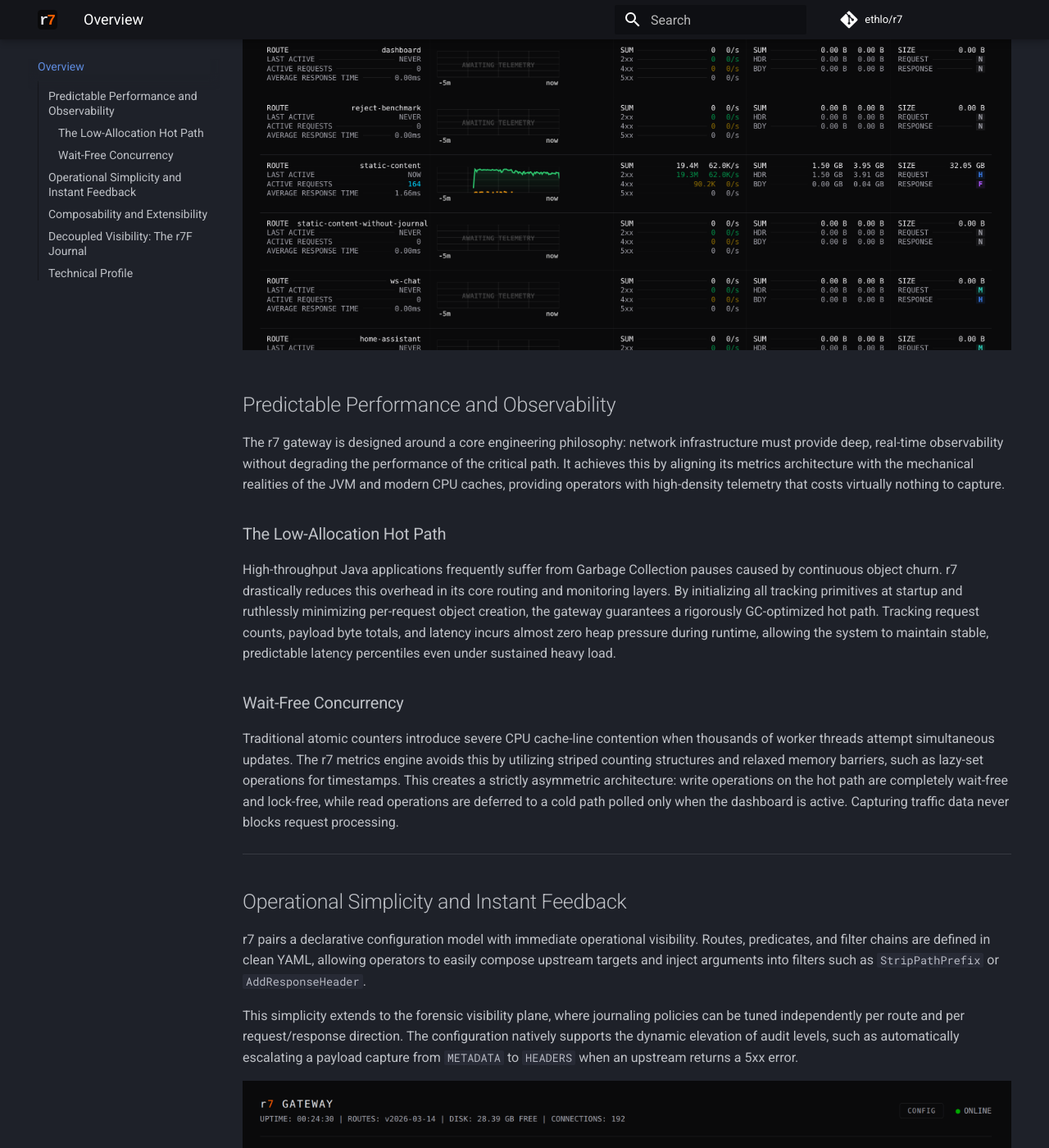
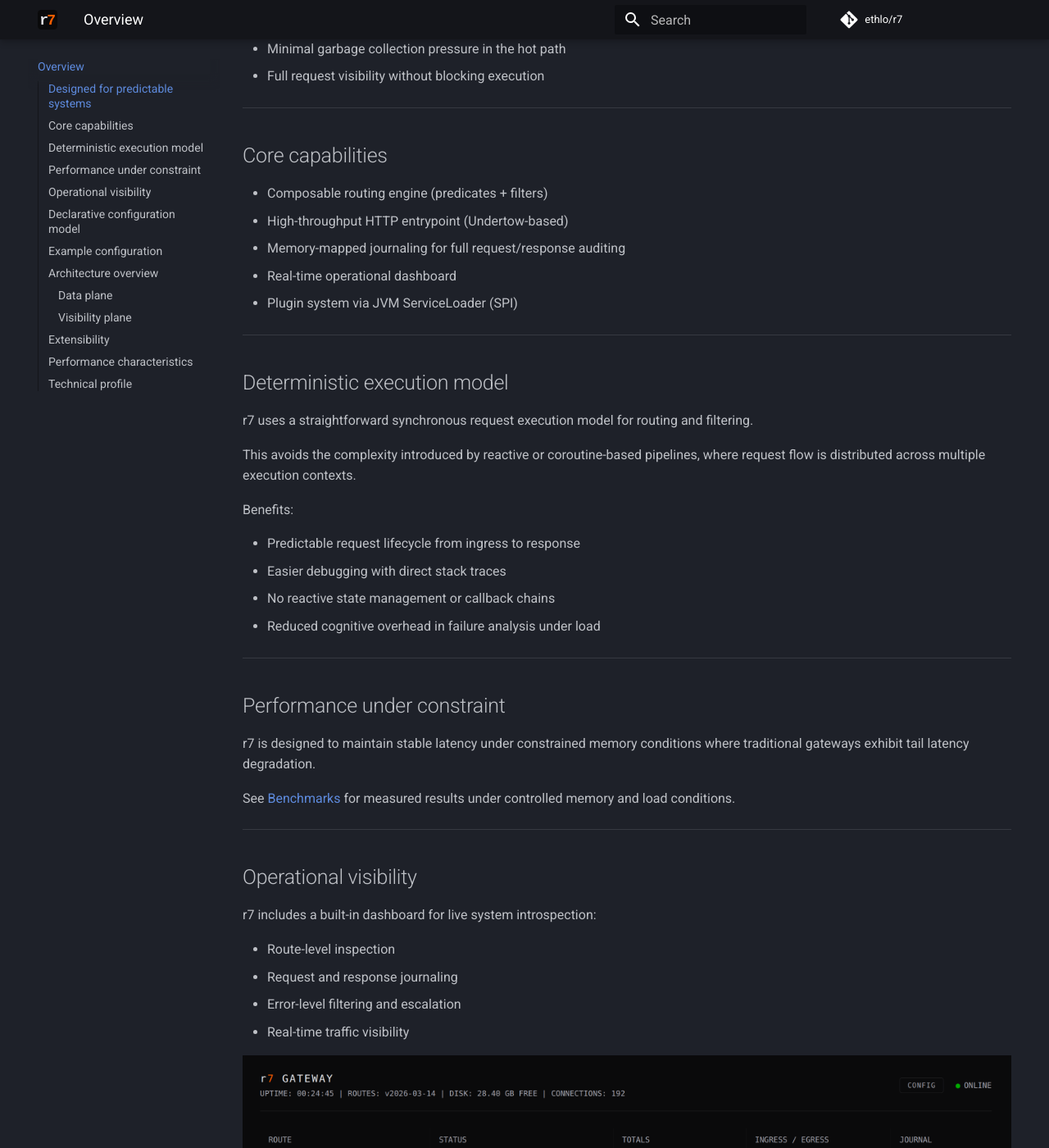
Before and after one commit to ethlo/r7, an MkDocs documentation site: the page built from docs/index.md, in a window 1280 px wide and 1400 px high, scrolled down 525 px. Shown: the whole window at 82% size. Built offline with MkDocs 1.6.1 and Material for MkDocs 9.7.7, drawn with Linux system fonts in a browser that asks for light colours; comment, search, counter and statistics services are not loaded; some of the changed text lies outside the part shown.

Commit message:
Update docs

`````diff
--- a/docs/index.md
+++ b/docs/index.md
@@ -1,106 +1,145 @@
 # r7 Gateway
 
-**A focused, high-performance JVM gateway built for predictable throughput and low-impact visibility.**
+A high-performance JVM gateway for routing, filtering, and observability with a deterministic execution model and minimal runtime overhead.
 
-r7 is designed for stacks where throughput, observability, and control matter. It provides a clean separation between stable APIs, a composable routing engine, high-throughput memory-mapped journaling, and an Undertow-based HTTP entrypoint. The system is intentionally narrow in scope: evaluate requests, apply predicates and filters, route efficiently, and optionally audit.
-
-![r7 Dashboard Snapshot](assets/overview.png)
----
-
-## Predictable Performance and Observability
-
-The r7 gateway is designed around a core engineering philosophy: network infrastructure must provide deep, real-time observability without degrading the performance of the critical path. It achieves this by aligning its metrics architecture with the mechanical realities of the JVM and modern CPU caches, providing operators with high-density telemetry that costs virtually nothing to capture.
-
-### The Low-Allocation Hot Path
-
-High-throughput Java applications frequently suffer from Garbage Collection pauses caused by continuous object churn. r7 drastically reduces this overhead in its core routing and monitoring layers. By initializing all tracking primitives at startup and ruthlessly minimizing per-request object creation, the gateway guarantees a rigorously GC-optimized hot path. Tracking request counts, payload byte totals, and latency incurs almost zero heap pressure during runtime, allowing the system to maintain stable, predictable latency percentiles even under sustained heavy load.
-
-### Wait-Free Concurrency
-
-Traditional atomic counters introduce severe CPU cache-line contention when thousands of worker threads attempt simultaneous updates. The r7 metrics engine avoids this by utilizing striped counting structures and relaxed memory barriers, such as lazy-set operations for timestamps. This creates a strictly asymmetric architecture: write operations on the hot path are completely wait-free and lock-free, while read operations are deferred to a cold path polled only when the dashboard is active. Capturing traffic data never blocks request processing.
+r7 sits between services and traffic sources, providing a stable and predictable execution layer for HTTP request handling, routing, and auditing.
 
 ---
 
-## Operational Simplicity and Instant Feedback
+## Designed for predictable systems
 
-r7 pairs a declarative configuration model with immediate operational visibility. Routes, predicates, and filter chains are defined in clean YAML, allowing operators to easily compose upstream targets and inject arguments into filters such as `StripPathPrefix` or `AddResponseHeader`.
+r7 is built for environments where performance consistency matters more than peak benchmarks:
 
-This simplicity extends to the forensic visibility plane, where journaling policies can be tuned independently per route and per request/response direction. The configuration natively supports the dynamic elevation of audit levels, such as automatically escalating a payload capture from `METADATA` to `HEADERS` when an upstream returns a 5xx error.
+- Stable low-latency request processing under load
+- Predictable behavior under memory constraints
+- Minimal garbage collection pressure in the hot path
+- Full request visibility without blocking execution
 
-![r7 Dashboard route view](assets/route_view.png)
+---
 
-**Example Configuration:**
+## Core capabilities
+
+- Composable routing engine (predicates + filters)
+- High-throughput HTTP entrypoint (Undertow-based)
+- Memory-mapped journaling for full request/response auditing
+- Real-time operational dashboard
+- Plugin system via JVM ServiceLoader (SPI)
+
+---
+
+## Deterministic execution model
+
+r7 uses a straightforward synchronous request execution model for routing and filtering.
+
+This avoids the complexity introduced by reactive or coroutine-based pipelines, where request flow is distributed across multiple execution contexts.
+
+Benefits:
+
+- Predictable request lifecycle from ingress to response
+- Easier debugging with direct stack traces
+- No reactive state management or callback chains
+- Reduced cognitive overhead in failure analysis under load
+
+---
+
+## Performance under constraint
+
+r7 is designed to maintain stable latency under constrained memory conditions where traditional gateways exhibit tail latency degradation.
+
+See [Benchmarks](/benchmarks) for measured results under controlled memory and load conditions.
+
+---
+
+## Operational visibility
+
+r7 includes a built-in dashboard for live system introspection:
+
+- Route-level inspection
+- Request and response journaling
+- Error-level filtering and escalation
+- Real-time traffic visibility
+
+![r7 Dashboard Snapshot](assets/overview.png)
+
+---
+
+## Declarative configuration model
+
+r7 is fully configured using a simple, self-documenting YAML model.
+
+Routes, predicates, filters, and journaling behavior are defined declaratively and evaluated consistently at runtime without hidden conventions or external orchestration systems.
+
+This allows:
+
+- Fast onboarding without framework-specific knowledge
+- Explicit routing behavior that is easy to reason about
+- Configuration that can be reviewed, versioned, and audited like code
+- No runtime DSLs or embedded scripting required
+
+---
+
+## Example configuration
 
 ```yaml
 routes:
   - id: static-content
     match:
-      - not:
-          - PathStartsWith:
-              prefix: /hello
-      - or:
-          - Method:
-              include:
-                - GET
-                - POST
-          - RemoteAddr:
-              source: 192.168.1/24
+      - Method:
+          include: [GET, POST]
     upstream:
       targets:
         - url: http://localhost:1111
     filters:
-      - RequireAuthorizationHeader
+      - CorrelationIdHeader
       - RateLimiter:
           capacity: 50000
-          refill_tokens: 100000
           refill_period: PT1s
-      - CircuitBreaker:
-          failure_threshold: 10
-          cooldown_period: PT15s
-      - CorrelationIdHeader
     journal:
       request:
         level: HEADERS
-        status_overrides:
-          401,403: HEADERS
-          429: METADATA
-          5xx: HEADERS
       response:
         level: FULL
-```
+````
 
-In production, the companion real-time dashboard translates this static configuration into a live operational instrument. Engineers can instantly inspect active route parameters, monitor the exact I/O cost of their configured journaling policies, and detect upstream degradation through tactical, color-coded error highlighting. This design ensures a tight, frictionless feedback loop between defining a route and observing its real-world behavior.
+![r7 Dashboard Snapshot - route view](assets/route_view.png)
 
 ---
 
-## Composability and Extensibility
+## Architecture overview
 
-Routing in r7 is built from small, testable building blocks: `GatewayPredicate` and `GatewayFilter`. Predicates act as simple boolean tests against a request, while filters can mutate or enrich request attributes.
+r7 separates execution into two planes:
 
-r7 stays on the JVM intentionally. Predicates and filters can be provided via Java’s `ServiceLoader` (SPI), allowing custom plugins to be added without modifying the core system. This enables rapid enterprise extensions for:
+### Data plane
 
-* JWT validation and JWK rotation strategies
-* Rate limiting and custom authentication mechanisms
-* Request enrichment and specialized audit adapters
+Handles request routing and filtering in a low-allocation hot path executed per request.
+
+### Visibility plane
+
+Asynchronous journaling and telemetry processing decoupled from request execution, ensuring observability does not impact latency.
 
 ---
 
-## Decoupled Visibility: The r7F Journal
+## Extensibility
 
-Most gateways force a trade-off between visibility and performance. r7’s audit module takes a radically different approach by strictly separating the fast data plane from the visibility plane. It utilizes the **r7 Log Format (r7F)**, a binary write-ahead log designed for zero-copy, high-throughput logging.
+Custom behavior can be added via JVM ServiceLoader (SPI):
 
-* **Zero-Copy Hot Path:** Requests and responses are written to a memory-mapped journal using append-only, mechanically simple operations. There is no per-request serialization penalty or blocking I/O during request handling.
-* **Structured Payload Isolation:** Each entry isolates structured metadata (encoded via FlatBuffer `JournalEvent` tables) from variable raw payloads. This allows for efficient sequential logging and partial reads without full deserialization. Byte arrays bypass UTF-8 validation overhead on the hot path.
-* **Integrity and Recovery:** Every file utilizes a 1024-byte preamble with a deterministic sequence ID, and every individual journal entry is secured by a CRC32C checksum.
-* **Asynchronous Tailers:** A separate tailer process owns the lifecycle of the journal segments. It is responsible for converting the binary entries into JSON, MsgPack, or plain text, and routing the output to external sinks like Vector, ClickHouse, or S3-compatible storage.
+* Authentication and JWT validation
+* Rate limiting strategies
+* Request enrichment
+* Audit and telemetry adapters
 
-The result is full forensic audit capability and high-frequency metrics collection with minimal impact on request latency.
+See [Extensibility](/extensibility) page for documentation.
 
 ---
 
-## Technical Profile
+## Performance characteristics
 
-* **Core API:** Implementation and technology-agnostic interface for predicates and filters.
-* **Platform:** Java 25
-* **Reference Server:** Undertow (XNIO)
-* **Target Environment:** Designed for JVM-native deployment in high-throughput environments requiring full audit visibility and tight integration with existing Java systems.
+r7 is designed for stable behavior under constrained environments, where traditional gateways begin to exhibit tail latency degradation due to memory pressure.
+
+---
+
+## Technical profile
+
+* Platform: Java 25+
+* Server: Undertow (XNIO)
+* Design: JVM-native, high-throughput gateway architecture
`````
